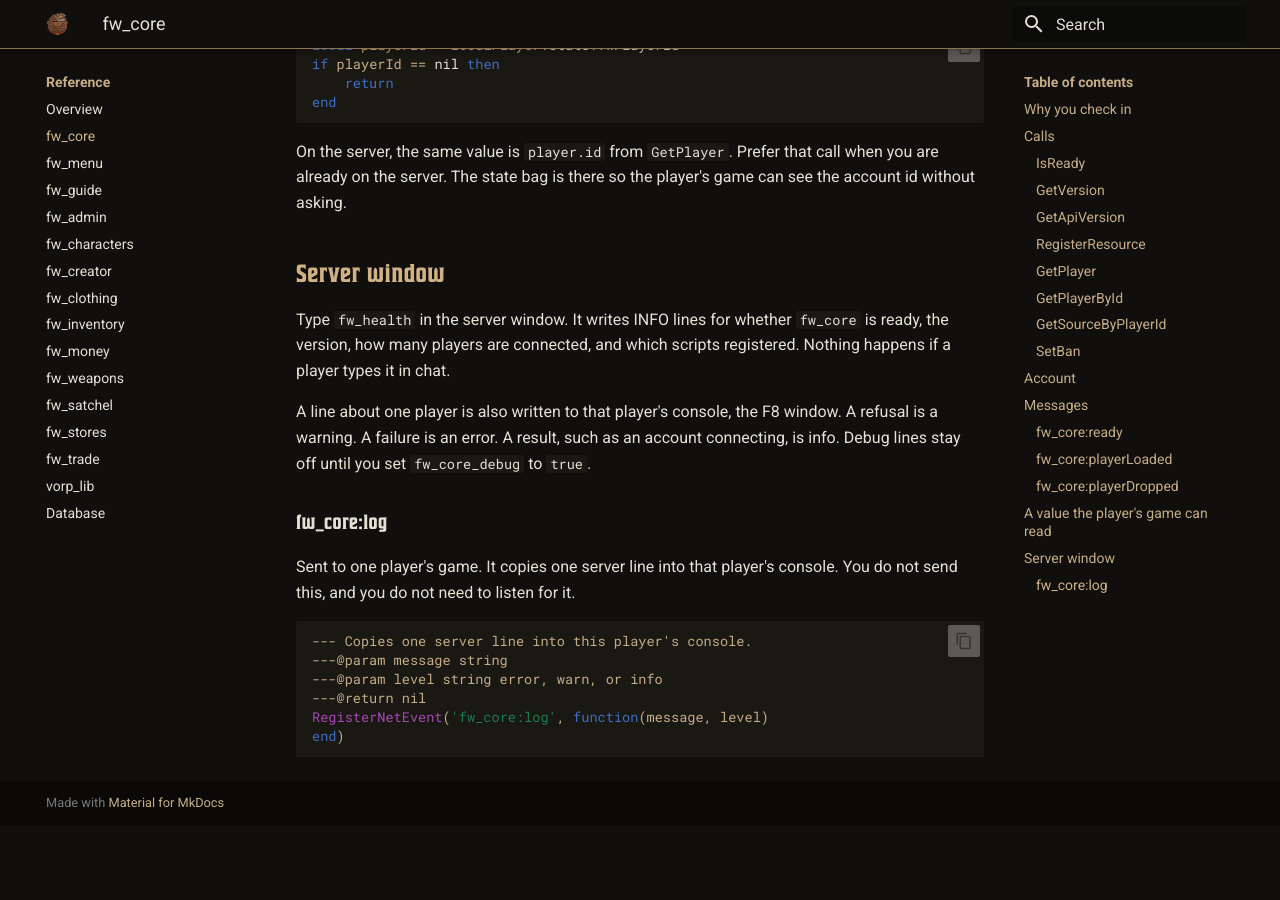
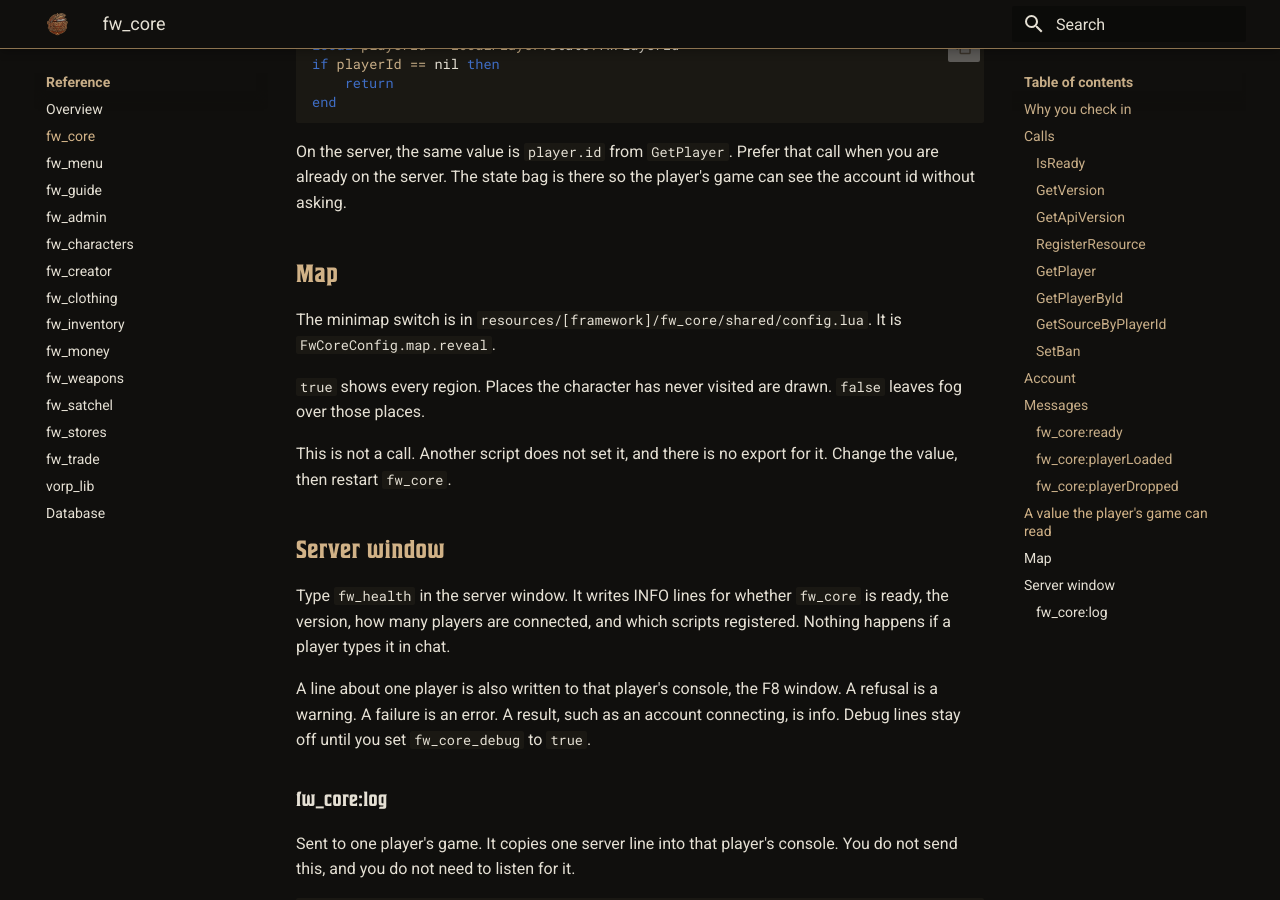
Before and after one commit to Benality/fw-framework-docs, an MkDocs documentation site: the page built from content/fw-core.md, in a window 1280 px wide and 900 px high, scrolled down 7303 px. Built offline with MkDocs 1.6.1 and Material for MkDocs 9.7.7, drawn with Linux system fonts in a browser that asks for light colours; before the commit the page ends 8128 px from its top, so only the background shows below that.

Commit message:
Explain the minimap reveal switch.
Co-authored-by: Cursor <cursoragent@cursor.com>

```diff
--- a/content/fw-core.md
+++ b/content/fw-core.md
@@ -286,6 +286,14 @@ end
 
 On the server, the same value is `player.id` from `GetPlayer`. Prefer that call when you are already on the server. The state bag is there so the player's game can see the account id without asking.
 
+## Map
+
+The minimap switch is in `resources/[framework]/fw_core/shared/config.lua`. It is `FwCoreConfig.map.reveal`.
+
+`true` shows every region. Places the character has never visited are drawn. `false` leaves fog over those places.
+
+This is not a call. Another script does not set it, and there is no export for it. Change the value, then restart `fw_core`.
+
 ## Server window
 
 Type `fw_health` in the server window. It writes INFO lines for whether `fw_core` is ready, the version, how many players are connected, and which scripts registered. Nothing happens if a player types it in chat.
```
